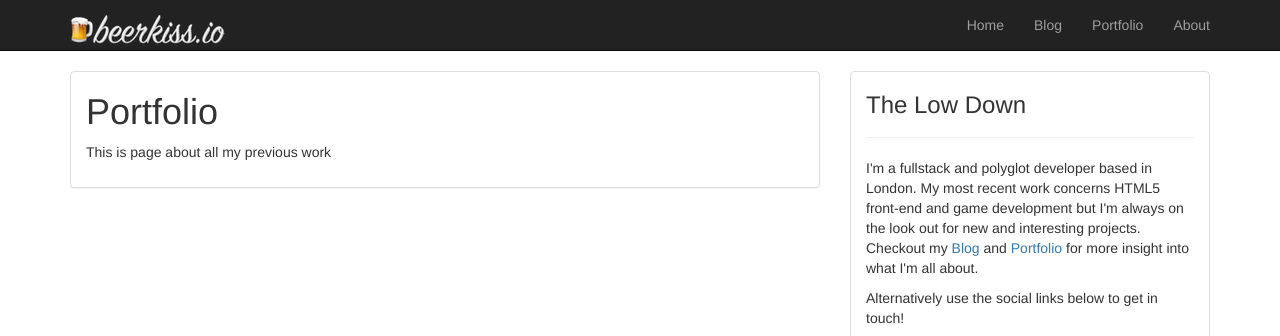
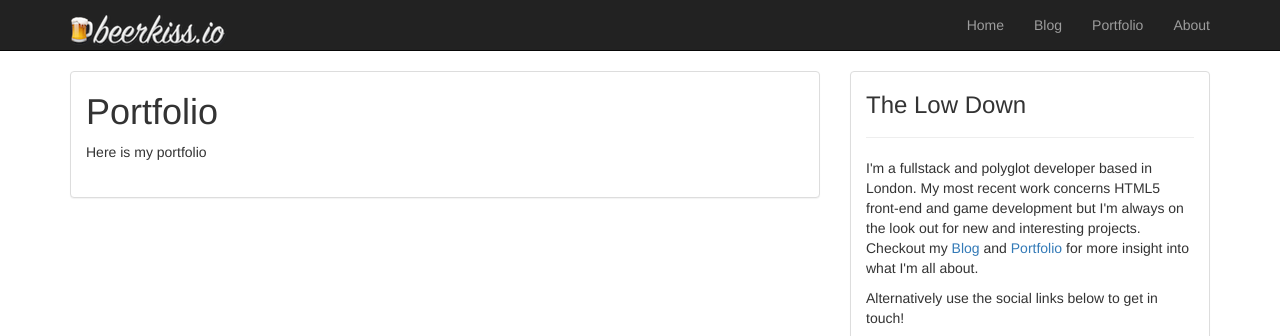
Before and after one commit to mr-beerkiss/mr-beerkiss.github.io, a Jekyll site: the page built from portfolio/index.html, in a window 1280 px wide. Shown: the top 336 px of the page. Built offline with Jekyll 4.4.1, drawn with Linux system fonts in a browser that asks for light colours; nearby versions of some CDN libraries.

Commit message:
Added portfolio nuts and bolts.

```diff
--- a/_includes/about.html
+++ b/_includes/about.html
@@ -8,11 +8,11 @@
 	Alternatively use the social links below to get in touch!
 </p>
 <ul class="list-inline">
-	<li class=""><a href="mailto:darren@beerkkiss.io" class="social-link"><i class="fa fa-envelope-o fa-2x"></i></a></li>
-	<li class=""><a href="https://github.com/mr-beerkiss" class="social-link"><i class="fa fa-github fa-2x"></i></a></li>
-	<li class=""><a href="https://twitter.com/mr_beerkiss" class="social-link"><i class="fa fa-twitter fa-2x"></i></a></li>
-	<li class=""><a href="https://instagram.com/mr_beerkiss/" class="social-link"><i class="fa fa-instagram fa-2x"></i></a></li>
-	<li class=""><a href="https://uk.linkedin.com/pub/darren-beukes/2/509/865" class="social-link"><i class="fa fa-linkedin fa-2x"></i></a></li>
+	<li class=""><a target="_blank" href="mailto:darren@beerkkiss.io" class="social-link"><i class="fa fa-envelope-o fa-2x"></i></a></li>
+	<li class=""><a target="_blank" href="https://github.com/mr-beerkiss" class="social-link"><i class="fa fa-github fa-2x"></i></a></li>
+	<li class=""><a target="_blank" href="https://twitter.com/mr_beerkiss" class="social-link"><i class="fa fa-twitter fa-2x"></i></a></li>
+	<li class=""><a target="_blank" href="https://instagram.com/mr_beerkiss/" class="social-link"><i class="fa fa-instagram fa-2x"></i></a></li>
+	<li class=""><a target="_blank" href="https://uk.linkedin.com/pub/darren-beukes/2/509/865" class="social-link"><i class="fa fa-linkedin fa-2x"></i></a></li>
 </ul>
 
 <p>As an aside, this site is brand new so please be patient while I fill it with content!</p>
--- /dev/null
+++ b/portfolio/index.html
@@ -0,0 +1,17 @@
+---
+layout: default-sidebar
+title: Portfolio
+group: "navigation"
+---
+
+<h1>Portfolio</h1>
+
+<p> Here is my portfolio </p>
+
+<ul class="list-inline">
+    <li>
+        <div class="portfolio-thumb">
+
+        </div>
+    </li>
+</ul>
--- a/portfolio/index.md
+++ /dev/null
@@ -1,9 +0,0 @@
----
-layout: default-sidebar
-title: Portfolio
-group: "navigation"
----
-
-# Portfolio
-
-This is page about all my previous work
```
Also changed, not shown: _sass/_portfolio.scss (added).
